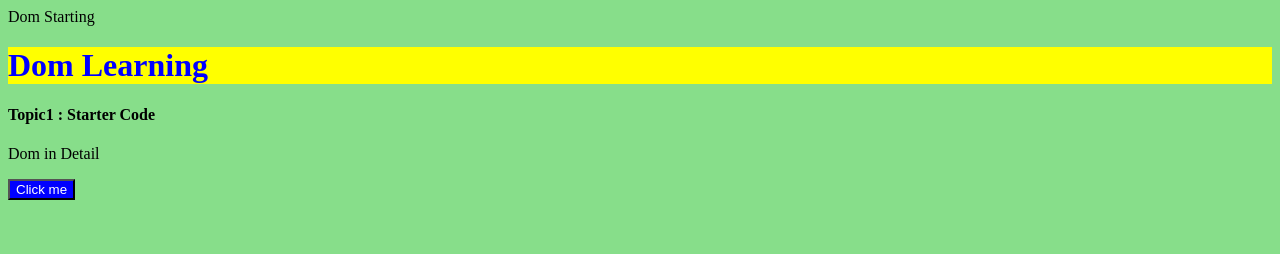
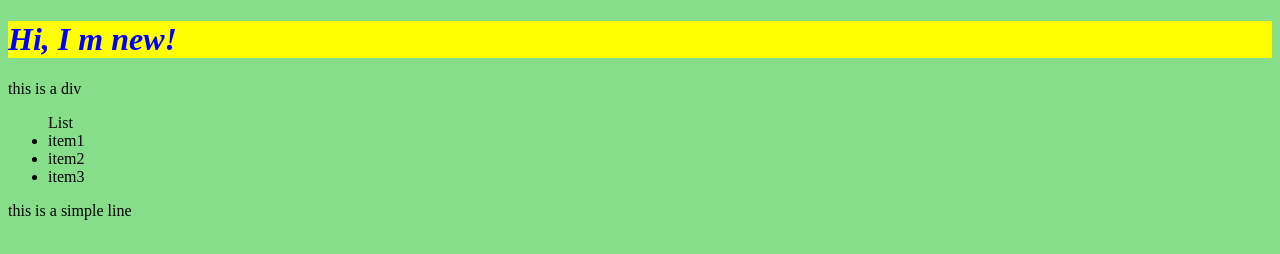
Before and after one commit to Himanshu4256/JavaScriptLearning, a plain HTML site: page jsqt/DOM/index.html in a window 1280 px wide. Drawn offline with Linux system fonts and the light colour scheme.

Commit message:
initial commit

```diff
--- a/jsqt/DOM/index.html
+++ b/jsqt/DOM/index.html
@@ -7,11 +7,16 @@
     <link rel="stylesheet", href="style.css"></link>
 </head>
 <body>
-    <div>  Dom Starting </div>
-    <h1 id="heading"> Dom Learning </h1>
-    <h4> Topic1 : Starter Code</h4>
-    <p>Dom in Detail</p>
-    <button>Click me</button>
+    <div id="box" name="JSDiv">
+        this is a div
+        <ul>
+            List
+            <li>item1</li>
+            <li>item2</li>
+            <li>item3</li>
+        </ul>
+    </div>
+    <p class="para"> this is a simple line</p>
     <script src = "script.js"></script>
 </body>
 </html>
--- a/jsqt/DOM/script.js
+++ b/jsqt/DOM/script.js
@@ -1 +1,6 @@
 console.dir(document.body.childNodes[1])
+
+let newHeading = document.createElement("h1");
+newHeading.innerHTML = "<i>Hi, I m new!</i>";
+
+document.querySelector("body").prepend(newHeading);
```
